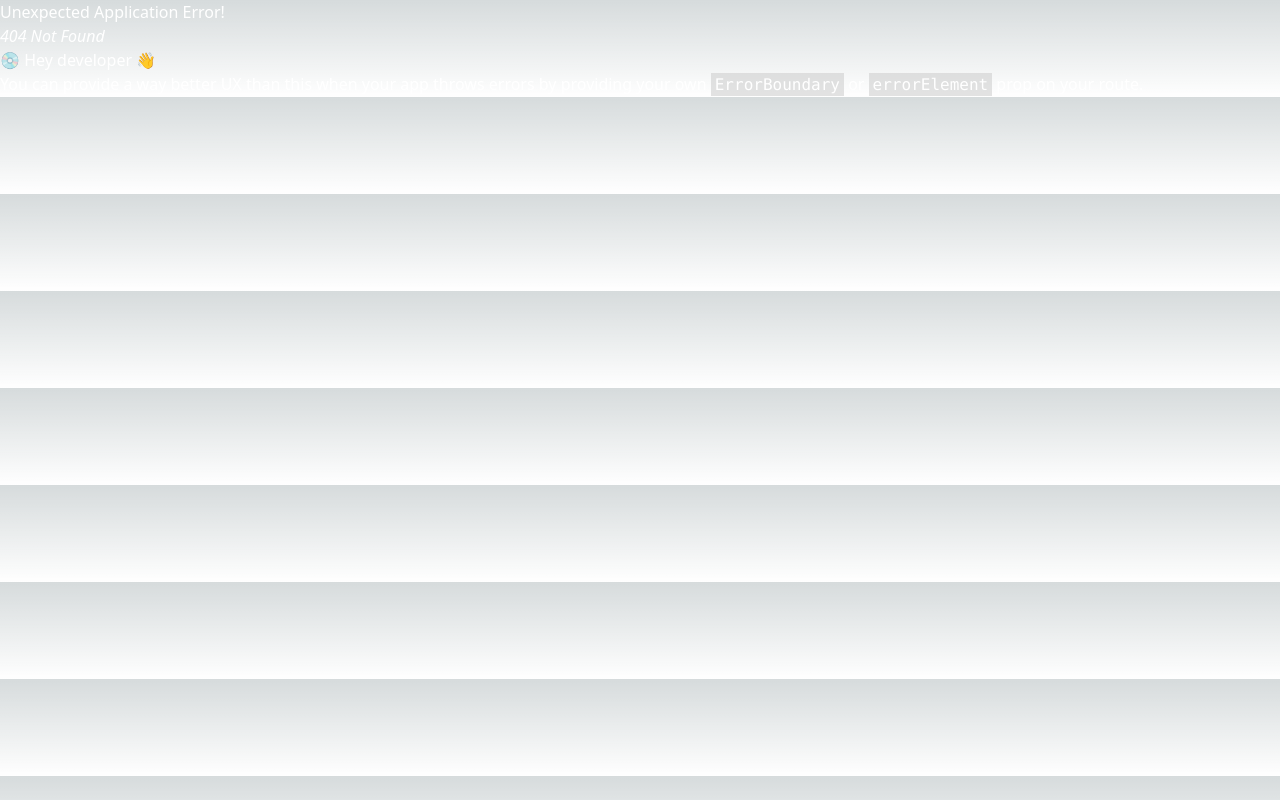
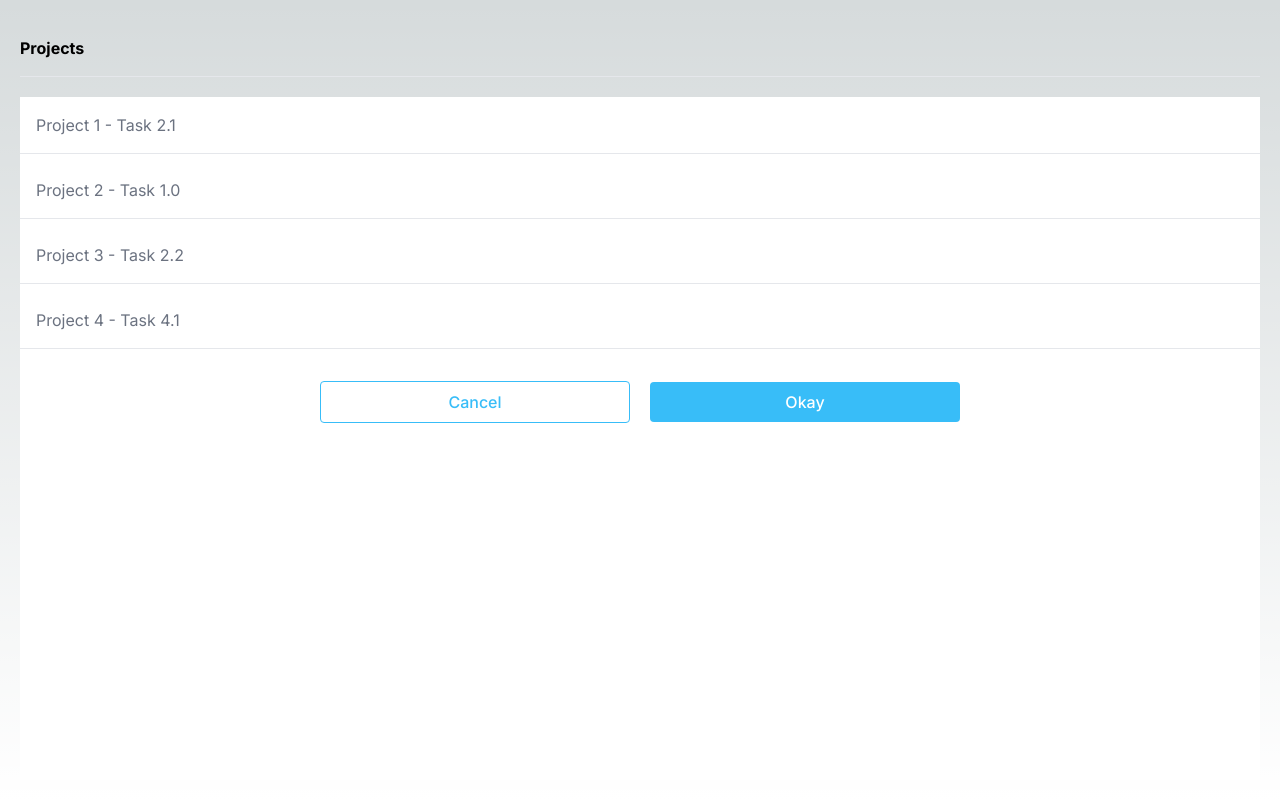
Before and after one commit to halcyon-agile/dapp, a React (Vite) app: page /select-a-project in a window 1280 px wide. Before the commit this address had no page. Built offline with nearby package versions, Linux system fonts and the light colour scheme.

Commit message:
chore: added project selection UI

```diff
--- a/src/screens/MainScreen.tsx
+++ b/src/screens/MainScreen.tsx
@@ -173,6 +173,7 @@ function MainScreen() {
         <button
           className="h-6 rounded-full border border-sky-400 py-1 px-4"
         //   onClick={() => router.push("projects/timer/change-project")}
+          onClick={() => navigate("/select-a-project")}
         >
           <p className="text-sky-400 text-xs text-center">
             Change Project
--- /dev/null
+++ b/src/screens/SelectAProject.tsx
@@ -0,0 +1,70 @@
+import { useState } from "react";
+
+import {
+  useNavigate,
+} from "react-router-dom"
+
+const data = [
+  {
+    name: 'Project 1',
+    task: 'Task 2.1',
+  },
+  {
+    name: 'Project 2',
+    task: 'Task 1.0',
+  },
+  {
+    name: 'Project 3',
+    task: 'Task 2.2',
+  },
+  {
+    name: 'Project 4',
+    task: 'Task 4.1',
+  },
+]
+
+function SelectAProject() {
+  const navigate = useNavigate();
+  const [selectedProject, setCurrentProject] = useState<null | number>(null);
+  return (
+    <main className="flex min-h-screen flex-col items-center justify-between text-black p-5 font-inter">
+      <div className="items-center text-sm flex flex-row w-full border-b py-4">
+        <p className="left-0 top-0 w-full text-4xl flex-1 font-bold text-base">
+          Projects
+        </p>
+      </div>
+      <div className="flex flex-col flex-1 bg-white w-full h-full text-black mt-5">
+        {data.map((data: any, index: number) => (
+          <button
+            className="border-b p-4 mb-2"
+            key={index}
+            onClick={() => setCurrentProject(index)}
+          >
+            <p className={`left-0 top-0 w-full text-1xl flex-1 text-left font-normal text-base ${selectedProject === index ? "text-sky-400" : "text-gray-500"}`}>
+              {data.name} - {data.task}
+            </p>
+          </button>
+        ))}
+        <div
+          className="w-full items-center justify-center flex py-6"
+        >
+          <button
+            onClick={() => navigate(-1)}
+            className="bg-white py-2 border border-sky-400 rounded flex-none text-sky-400 font-medium text-base w-3/12"
+          >
+            Cancel
+          </button>
+          <div className="w-5" />
+          <button
+            className="bg-sky-400 py-2 rounded flex-none text-white font-medium text-base w-3/12"
+            // onClick={() => router.push("projects/timer")}
+          >
+            Okay
+          </button>
+        </div>
+      </div>
+    </main>
+  )
+}
+
+export default SelectAProject;
--- a/src/screens/TakeABreak.tsx
+++ b/src/screens/TakeABreak.tsx
@@ -1,6 +1,11 @@
+import {
+    useNavigate,
+} from "react-router-dom"
+
 import useStore from "../store";
 
 function TakeABreak() {
+    const navigate = useNavigate();
     const [ setScreen ] = useStore((state) => [
         state.setScreen,
       ]);
@@ -42,7 +47,7 @@ function TakeABreak() {
             >
                 <button
                     className="bg-white py-2 border border-sky-400 rounded flex-none text-sky-400 font-medium text-base w-3/12"
-                    onClick={() => setScreen("Main")}
+                    onClick={() => navigate(-1)}
                 >
                     Cancel
                 </button>
--- a/src/screens/index.ts
+++ b/src/screens/index.ts
@@ -2,9 +2,11 @@ import LoginScreen from "../LoginScreen"
 
 import MainScreen from "./MainScreen";
 import TakeABreak from "./TakeABreak";
+import SelectAProject from "./SelectAProject";
 
 export {
   LoginScreen,
   MainScreen,
   TakeABreak,
+  SelectAProject,
 }
```
Also changed, not shown: src/lib/router.tsx (+9 -6 lines), 1 other file (tests, documents, lock files or other folders).
